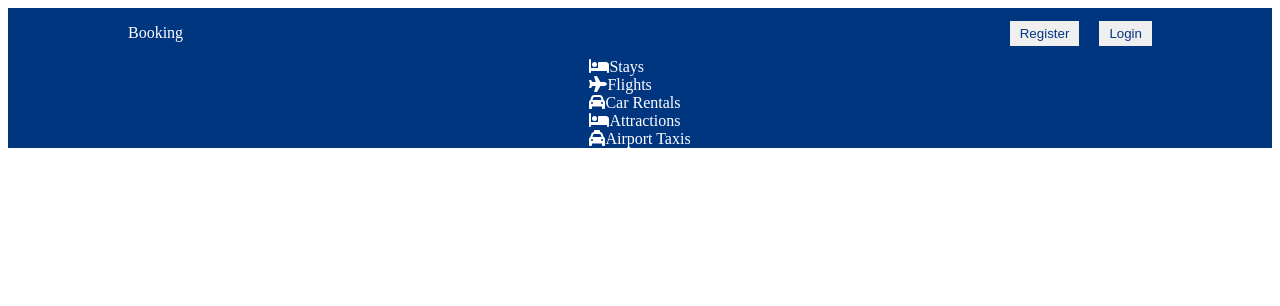
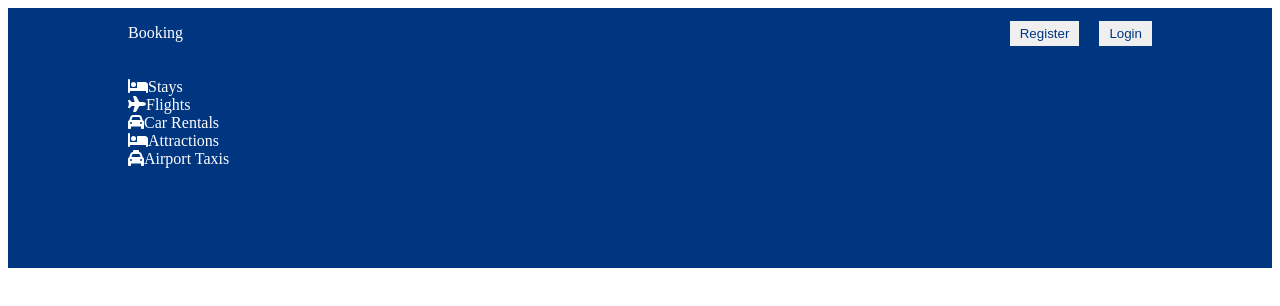
Before and after one commit to jlcarrascof/Booking-React-Clone, a React (Vite) app in the folder client/: page / in a window 1280 px wide. Shown: the top 306 px of the page. Built offline with nearby package versions, Linux system fonts and the light colour scheme.

Commit message:
Added CSS styles for header container: CSS styles for the header container with a maximum width and specific margins have been added

```diff
--- a/client/src/components/header/header.css
+++ b/client/src/components/header/header.css
@@ -4,3 +4,9 @@
     display: flex;
     justify-content: center;
 }
+
+.headerContainer {
+    width: 100%;
+    max-width: 1024px;
+    margin: 20px 0 100px 0;
+}
```
